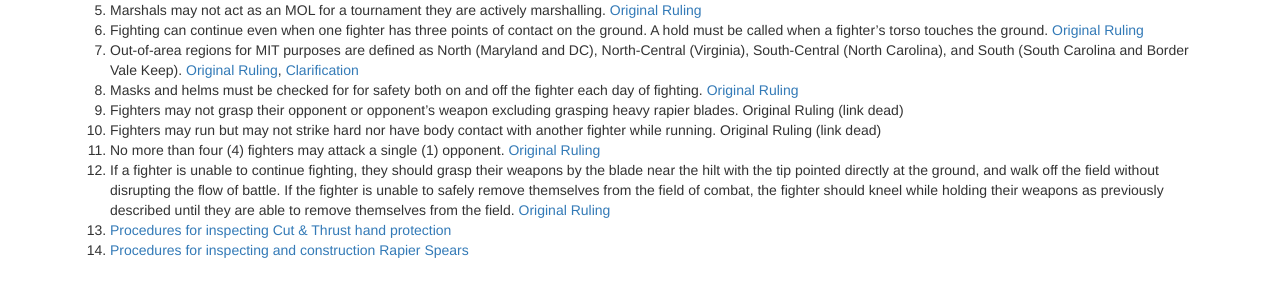
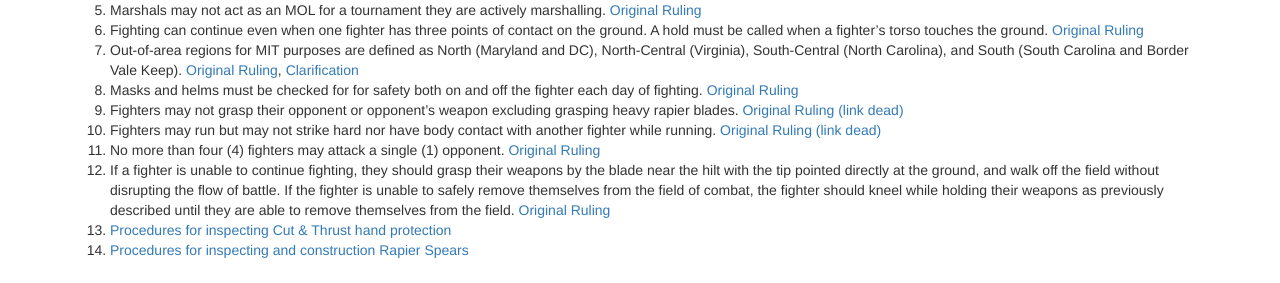
Before and after one commit to academie-de-espee/earl-marshal, a Jekyll site: the page built from rapier.md, in a window 1280 px wide. Shown: the part 786-1069 px from the top of the page. Built offline with Jekyll 4.4.1, drawn with Linux system fonts in a browser that asks for light colours; part of the change alters nothing that is shown.

```diff
--- a/rapier.md
+++ b/rapier.md
@@ -34,8 +34,8 @@ For youth rapier fighters, additional rules apply as defined in [Section 3.9 of
 6. Fighting can continue even when one fighter has three points of contact on the ground.  A hold must be called when a fighter's torso touches the ground.  [Original Ruling](/rapier/interpretations/5)
 7. Out-of-area regions for MIT purposes are defined as North (Maryland and DC), North-Central (Virginia), South-Central (North Carolina), and South (South Carolina and Border Vale Keep). [Original Ruling](/rapier/interpretations/6), [Clarification](/rapier/interpretations/7)
 8. Masks and helms must be checked for for safety both on and off the fighter each day of fighting. [Original Ruling](/rapier/interpretations/8)
-9. Fighters may not grasp their opponent or opponent's weapon excluding grasping heavy rapier blades.  Original Ruling (link dead)
-10. Fighters may run but may not strike hard nor have body contact with another fighter while running.  Original Ruling (link dead)
+9. Fighters may not grasp their opponent or opponent's weapon excluding grasping heavy rapier blades.  [Original Ruling (link dead)](http://seahorse.atlantia.sca.org/private.cgi/marshalls-atlantia.sca.org/2007-February/011196.html)
+10. Fighters may run but may not strike hard nor have body contact with another fighter while running.  [Original Ruling (link dead)](http://seahorse.atlantia.sca.org/private.cgi/marshalls-atlantia.sca.org/2007-July/011667.html)
 11. No more than four (4) fighters may attack a single (1) opponent.  [Original Ruling](/rapier/interpretations/9)
 12. If a fighter is unable to continue fighting, they should grasp their weapons by the blade near the hilt with the tip pointed directly at the ground, and walk off the field without disrupting the flow of battle.  If the fighter is unable to safely remove themselves from the field of combat, the fighter should kneel while holding their weapons as previously described until they are able to remove themselves from the field. [Original Ruling](/rapier/interpretations/10)
 13. [Procedures for inspecting Cut & Thrust hand protection](/rapier/cut-and-thrust-hand-inspection/)
@@ -50,7 +50,7 @@ For youth rapier fighters, additional rules apply as defined in [Section 3.9 of
 * [Rapier Marshal 101 Class Outline](/documents/rapier-marshal-101-2025-12-01.pdf)
 * [Field Marshal 201 Class Outline](/training/field-marshal/)
 * [Youth Rapier Marshal 101 Class Outline](/training/youth-rapier-marshal/)
-* [Rapier Experiments](/rapier/experiments/reduced-armor-experiment/)
+* [Rapier Experiments](/rapier/experiments/main/)
 
 ## Information
 * [Extreme Heat Guidance for Marshals](/documents/heat-guidance/for-marshals.pdf)
```
